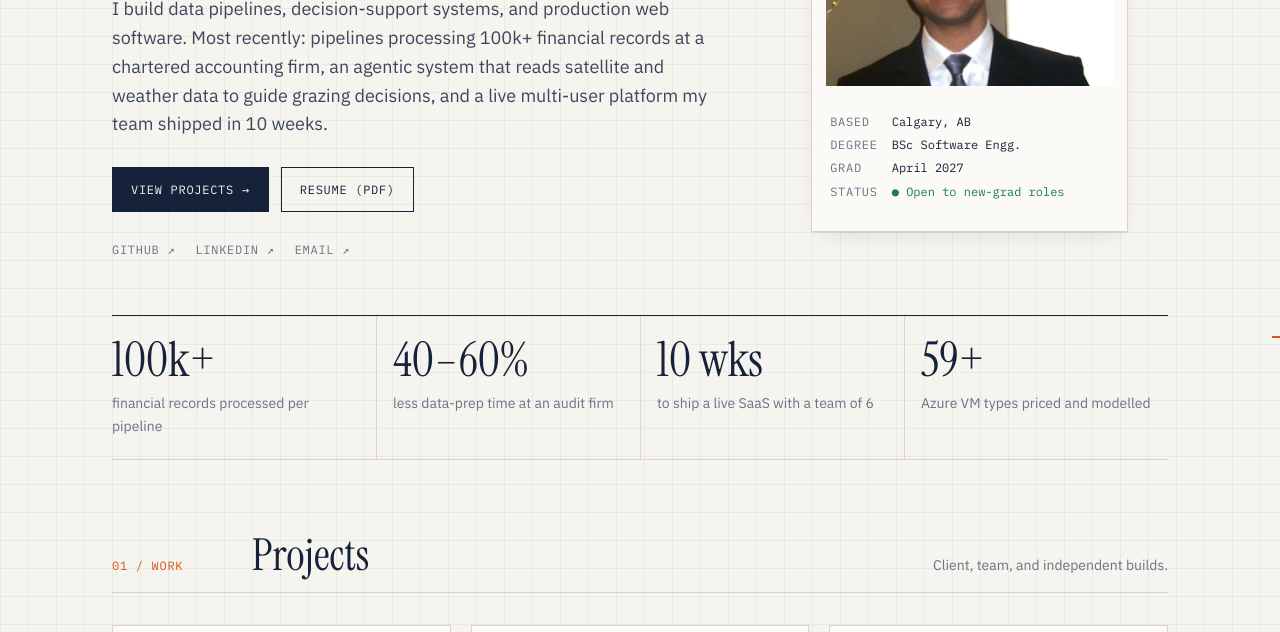
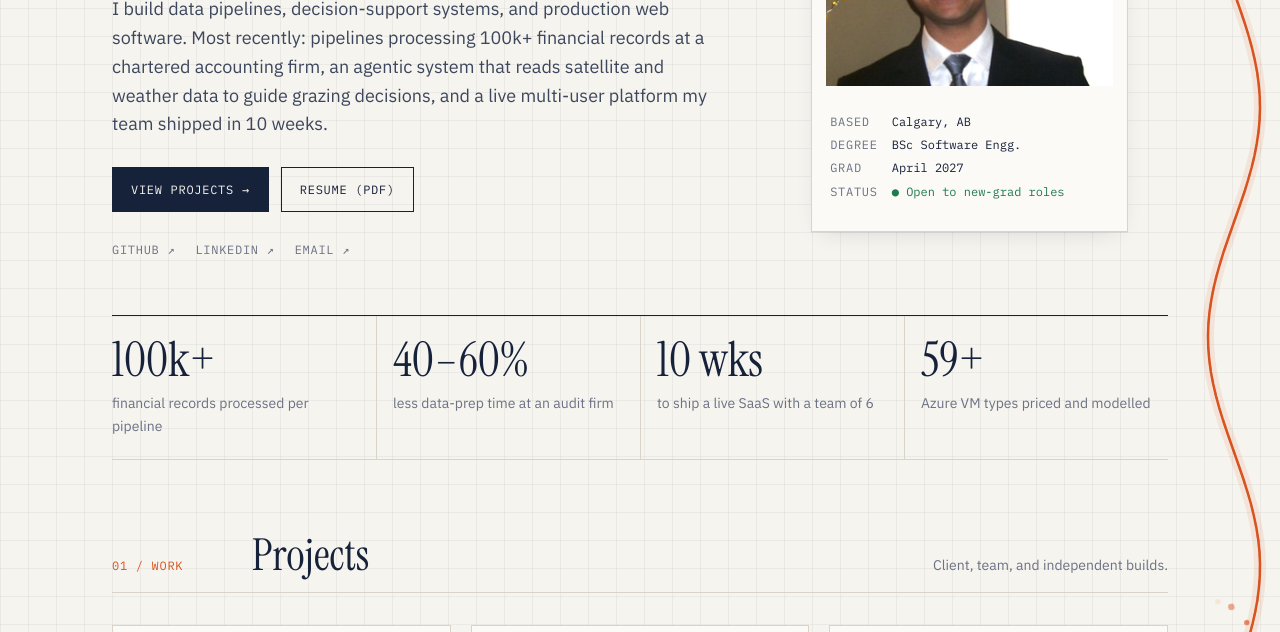
Before and after one commit to Inanewali/portfolio, a plain HTML site: page index.html in a window 1280 px wide. Shown: the part 468-1100 px from the top of the page. Drawn offline with Linux system fonts and the light colour scheme.

Commit message:
Add scroll-linked data packet trail
Co-Authored-By: Claude Opus 5.5 <noreply@anthropic.com>
Claude-Session: https://claude.ai/code/session_014xHSsiWecizohEf4XVjJ2z

```diff
--- a/index.html
+++ b/index.html
@@ -14,10 +14,11 @@
       href="https://fonts.googleapis.com/css2?family=IBM+Plex+Mono:wght@400;500;600&family=IBM+Plex+Sans:wght@400;500;600&family=Instrument+Serif:ital@0;1&display=swap"
       rel="stylesheet"
     />
-    <link rel="stylesheet" href="style.css?v=3" />
+    <link rel="stylesheet" href="style.css?v=4" />
   </head>
 
   <body>
+    <div class="dataTrail" aria-hidden="true"></div>
     <header class="header">
       <div class="wrap headerInner">
         <a class="logo" href="#top" aria-label="Home"><span class="logoMark">SW</span><span class="logoName">Syed Waliullah</span></a>
@@ -362,6 +363,6 @@
       <span>Calgary, Alberta</span>
     </footer>
 
-    <script src="script.js?v=3"></script>
+    <script src="script.js?v=4"></script>
   </body>
 </html>
--- a/script.js
+++ b/script.js
@@ -64,3 +64,84 @@ if ("IntersectionObserver" in window) {
   sections.forEach((s) => navObs.observe(s));
 
 }
+
+// ============================
+// Scroll trail: data packet
+// ============================
+(function () {
+  const host = document.querySelector(".dataTrail");
+  if (!host) return;
+  const NS = "http://www.w3.org/2000/svg";
+  const W = 84, MID = 42, AMP = 26, WAVE = 460;
+  const xAt = (y) => MID + AMP * Math.sin(y / WAVE * 2 * Math.PI);
+
+  const svg = document.createElementNS(NS, "svg");
+  const glow = document.createElementNS(NS, "path");
+  const base = document.createElementNS(NS, "path");
+  const done = document.createElementNS(NS, "path");
+  const clip = document.createElementNS(NS, "clipPath");
+  const clipRect = document.createElementNS(NS, "rect");
+  clip.id = "trailClip";
+  clip.appendChild(clipRect);
+  glow.setAttribute("class", "trailGlow");
+  base.setAttribute("class", "trailBase");
+  done.setAttribute("class", "trailDone");
+  glow.setAttribute("clip-path", "url(#trailClip)");
+  done.setAttribute("clip-path", "url(#trailClip)");
+
+  // Database-cylinder packet
+  const packet = document.createElementNS(NS, "g");
+  packet.setAttribute("class", "packet");
+  packet.innerHTML = `
+    <g class="packetBob">
+      <circle class="bit" cx="-9" cy="-20" r="2"/>
+      <circle class="bit" cx="0" cy="-22" r="2.4"/>
+      <circle class="bit" cx="9" cy="-20" r="2"/>
+      <path class="packetBody" d="M-14,-9 v18 a14,5 0 0 0 28,0 v-18"/>
+      <rect class="packetBand" x="-14" y="-3" width="28" height="6"/>
+      <path class="packetLine" d="M-14,-3 a14,5 0 0 0 28,0 M-14,3 a14,5 0 0 0 28,0"/>
+      <path class="packetLine" d="M-14,-9 v18 a14,5 0 0 0 28,0 v-18"/>
+      <ellipse class="packetBody" cx="0" cy="-9" rx="14" ry="5"/>
+    </g>`;
+
+  svg.append(clip, glow, base, done, packet);
+  host.appendChild(svg);
+
+  let H = 0;
+  function build() {
+    H = document.documentElement.scrollHeight;
+    host.style.height = H + "px";
+    svg.setAttribute("width", W);
+    svg.setAttribute("height", H);
+    svg.setAttribute("viewBox", `0 0 ${W} ${H}`);
+    let d = `M${xAt(0).toFixed(1)},0`;
+    for (let y = 12; y <= H; y += 12) d += ` L${xAt(y).toFixed(1)},${y}`;
+    [glow, base, done].forEach((p) => p.setAttribute("d", d));
+    clipRect.setAttribute("x", -20);
+    clipRect.setAttribute("width", W + 40);
+    update();
+  }
+
+  let ticking = false;
+  function update() {
+    ticking = false;
+    const max = Math.max(1, H - window.innerHeight);
+    const progress = Math.min(1, Math.max(0, window.scrollY / max));
+    // keep the packet on screen: ride from near the top to near the bottom of the page
+    const y = window.scrollY + window.innerHeight * (0.2 + 0.6 * progress);
+    const x = xAt(y);
+    const slope = (AMP * 2 * Math.PI / WAVE) * Math.cos(y / WAVE * 2 * Math.PI);
+    const tilt = Math.atan(slope) * 180 / Math.PI * 0.6;
+    packet.setAttribute("transform", `translate(${x.toFixed(1)},${y.toFixed(1)}) rotate(${tilt.toFixed(1)}) scale(1.35)`);
+    clipRect.setAttribute("y", 0);
+    clipRect.setAttribute("height", Math.max(0, y - 16));
+  }
+
+  window.addEventListener("scroll", () => {
+    if (!ticking) { ticking = true; requestAnimationFrame(update); }
+  }, { passive: true });
+  window.addEventListener("resize", build);
+  window.addEventListener("load", build);
+  if ("ResizeObserver" in window) new ResizeObserver(build).observe(document.querySelector("main"));
+  build();
+})();
--- a/style.css
+++ b/style.css
@@ -577,3 +577,41 @@ body.menuOpen { overflow: hidden; }
   html { scroll-behavior: auto; }
   .project, .btn { transition: none; }
 }
+
+/* ---------- Scroll trail: a data packet riding the pipeline ---------- */
+body { position: relative; }
+.header, main, .footer { position: relative; z-index: 1; }
+.header { z-index: 20; }
+.dataTrail {
+  position: absolute;
+  top: 0;
+  right: max(4px, calc((100vw - var(--max)) / 2 - 92px));
+  width: 84px;
+  pointer-events: none;
+  z-index: 0;
+}
+.dataTrail svg { display: block; overflow: visible; }
+.trailBase { fill: none; stroke: var(--muted); stroke-width: 2; stroke-dasharray: 7 8; opacity: 0.55; stroke-linecap: round; }
+.trailDone { fill: none; stroke: var(--signal); stroke-width: 2.5; stroke-linecap: round; }
+.trailGlow { fill: none; stroke: var(--signal-soft); stroke-width: 12; stroke-linecap: round; }
+.packet { transition: transform 0.12s linear; }
+.packetBob { animation: bob 2.4s ease-in-out infinite; transform-origin: center; }
+@keyframes bob { 0%, 100% { transform: translateY(0); } 50% { transform: translateY(-4px); } }
+.packetBody { fill: var(--card); stroke: var(--ink); stroke-width: 2; }
+.packetBand { fill: var(--signal); }
+.packetLine { fill: none; stroke: var(--ink); stroke-width: 2; }
+.bit { fill: var(--signal); opacity: 0; animation: bitFloat 2.4s ease-out infinite; }
+.bit:nth-of-type(2) { animation-delay: 0.8s; }
+.bit:nth-of-type(3) { animation-delay: 1.6s; }
+@keyframes bitFloat {
+  0% { opacity: 0; transform: translate(0, 0); }
+  20% { opacity: 0.9; }
+  100% { opacity: 0; transform: translate(0, -26px); }
+}
+@media (max-width: 1180px) { .dataTrail { opacity: 0.45; } }
+@media (max-width: 720px) { .dataTrail { display: none; } }
+@media (prefers-reduced-motion: reduce) {
+  .packetBob, .bit { animation: none; }
+  .bit { opacity: 0; }
+  .packet { transition: none; }
+}
```
